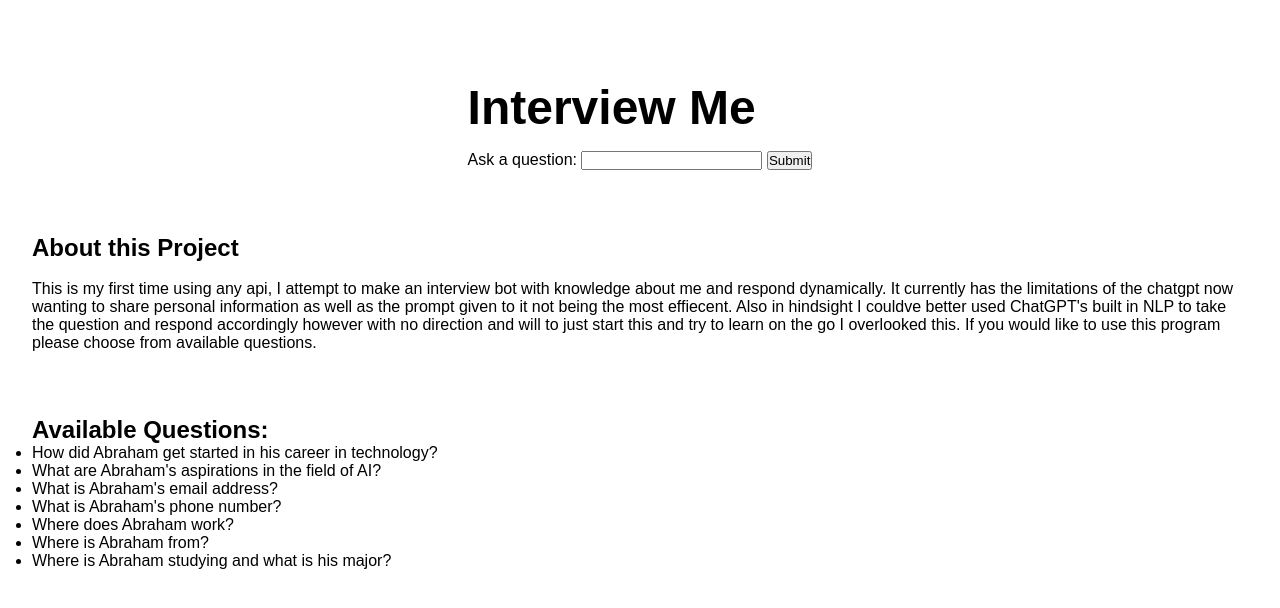
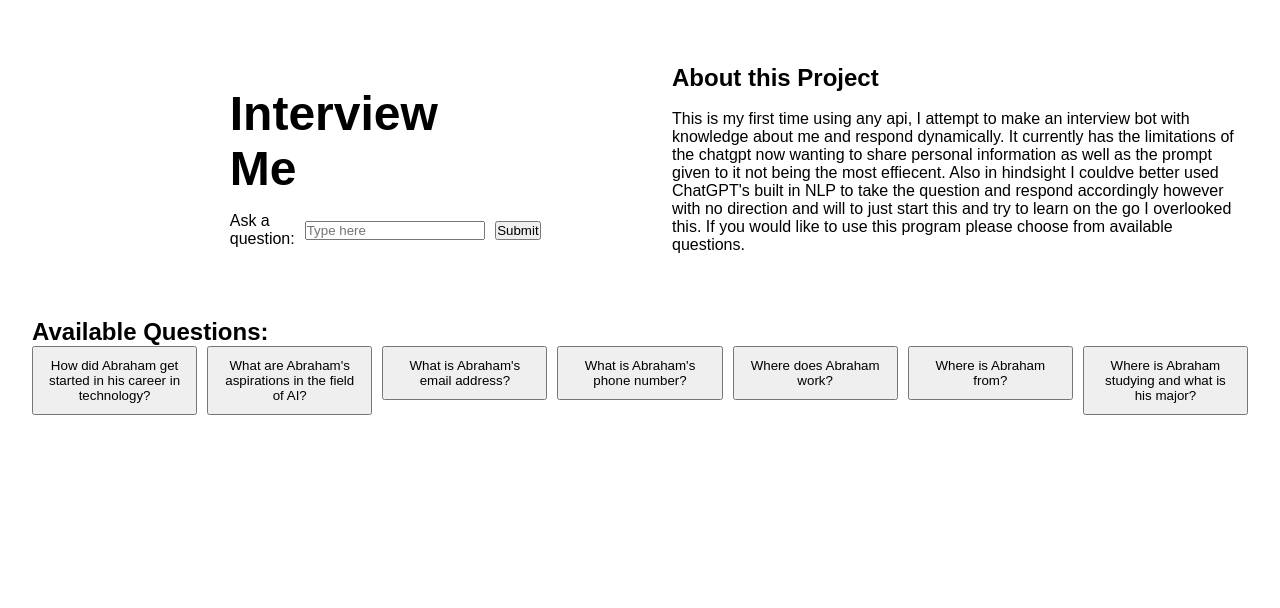
Before and after one commit to AbrahamRodri/PortfolioWeb, a Flask app: page /project in a window 1280 px wide. Shown: the part 66-674 px from the top of the page. Run offline with Flask 3, Linux system fonts and the light colour scheme; data comes from the database, SQL or seed files in the repository.

Commit message:
Changed format of About , work on paragraph text n

```diff
--- a/static/style.css
+++ b/static/style.css
@@ -79,6 +79,26 @@ section {
   height: auto;
   border-radius: 25px;
   box-shadow: 0 4px 8px rgba(0,0,0,.5);
+}
+
+.bio-text form {
+  display: flex;
+  align-items: center;
+  width: 100%;
+}
+
+.bio-text label {
+  flex-basis: 20%; /* Adjust the width of the label as needed */
+  margin-right: 10px; /* Space between label and input */
+}
+
+.bio-text input {
+  flex-grow: 1; /* Allows the input to grow and fill the available space */
+  margin-right: 10px; /* Space between input and button */
+}
+
+.bio-text button {
+  flex-basis: 15%; /* Adjust the width of the button as needed */
 }
 
 /* Text Styles */
@@ -194,3 +214,22 @@ section {
       margin: 0.5rem;
   }
 }
+
+.questions-list ul {
+  display: grid;
+  grid-template-columns: repeat(auto-fit, minmax(150px, 1fr)); /* Adjust the minmax values as needed */
+  gap: 10px; /* Space between buttons */
+  padding: 0;
+  list-style-type: none;
+}
+
+.questions-list button {
+  padding: 10px; /* Padding for button size */
+  width: 100%; /* Full width within the grid cell */
+  /* Additional styling as needed (e.g., border, background color) */
+}
+
+.column{
+  display:flex;
+  flex-direction: row;
+}
--- a/templates/projects.html
+++ b/templates/projects.html
@@ -20,13 +20,14 @@
             <a href="{{ url_for('contact') }}">Contact</a>
         </nav>
     </header>
+    <div class = "column">
     <section>
         <div class="bio">
             <div class="bio-text">
                 <h1 class="bio-text-title">Interview Me</h1>
                 <form method="POST" action="{{ url_for('project') }}">
                     <label for="question">Ask a question:</label>
-                    <input type="text" id="question" name="question">
+                    <input type="text" id="question" name="question" placeholder="Type here">
                     <button type="submit">Submit</button>
                 </form>
 
@@ -44,17 +45,24 @@
         <h2>About this Project</h2> <br>
         <p>This is my first time using any api, I attempt to make an interview bot with knowledge about me and respond dynamically. It currently has the limitations of the chatgpt now wanting to share personal information as well as the prompt given to it not being the most effiecent. Also in hindsight I couldve better used ChatGPT's built in NLP to take the question and respond accordingly however with no direction and will to just start this and try to learn on the go I overlooked this. If you would like to use this program please choose from available questions.</p>
     </section>
+</div>
     <section>
         <div class="questions-list">
             <h2>Available Questions:</h2>
             <ul>
                 {% for question in questions %}
-                    <li>{{ question }}</li>
+                    <li><button onclick="setQuestion('{{ question }}')">{{ question }}</button></li>
                 {% endfor %}
             </ul>
         </div>
     </section>
+
     <footer>
     </footer>
+    <script>
+        function setQuestion(question) {
+            document.getElementById('question').value = question;
+        }
+    </script>
 </body>
 </html>
```
Also changed, not shown: 1 other file.
